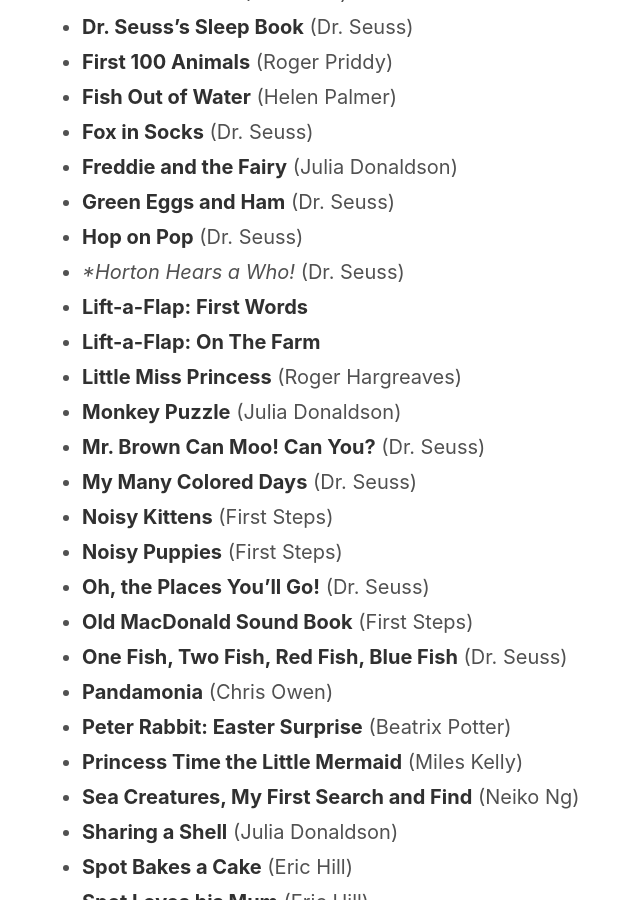
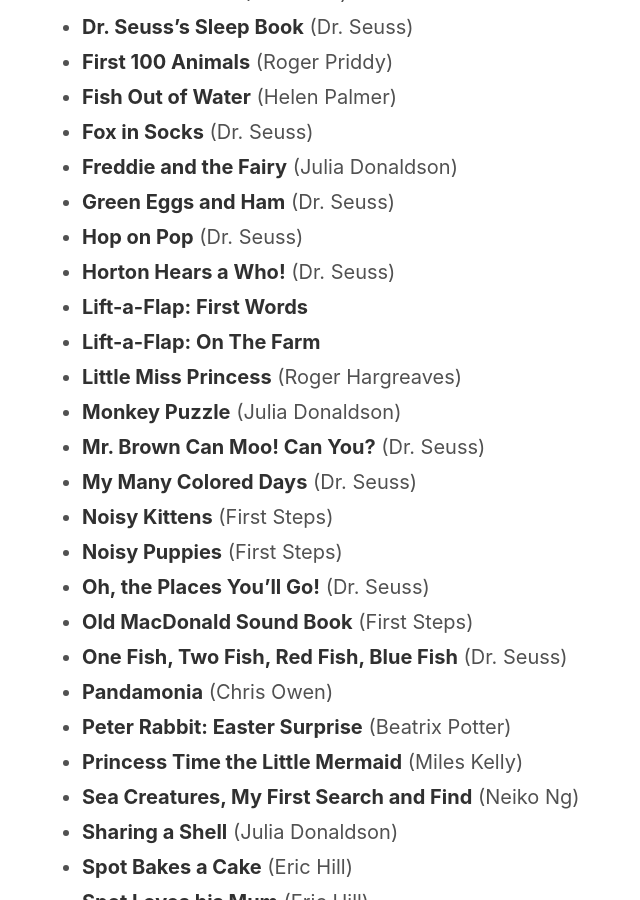
Before and after one commit to teejayen/teejayen.github.io, a Jekyll site: the page built from kidsbooks.md, in a window 1280 px wide and 900 px high, scrolled down 612 px. Shown: the whole window, without its empty margins (248-888 px from the left). Built offline with Jekyll 4.4.1, drawn with Linux system fonts in a browser that asks for light colours.

Commit message:
formatting

```diff
--- a/kidsbooks.md
+++ b/kidsbooks.md
@@ -20,7 +20,7 @@
 - **Freddie and the Fairy** (Julia Donaldson)
 - **Green Eggs and Ham** (Dr. Seuss)
 - **Hop on Pop** (Dr. Seuss)
-- **Horton Hears a Who!* (Dr. Seuss)
+- **Horton Hears a Who!** (Dr. Seuss)
 - **Lift-a-Flap: First Words**
 - **Lift-a-Flap: On The Farm**
 - **Little Miss Princess** (Roger Hargreaves)
```
